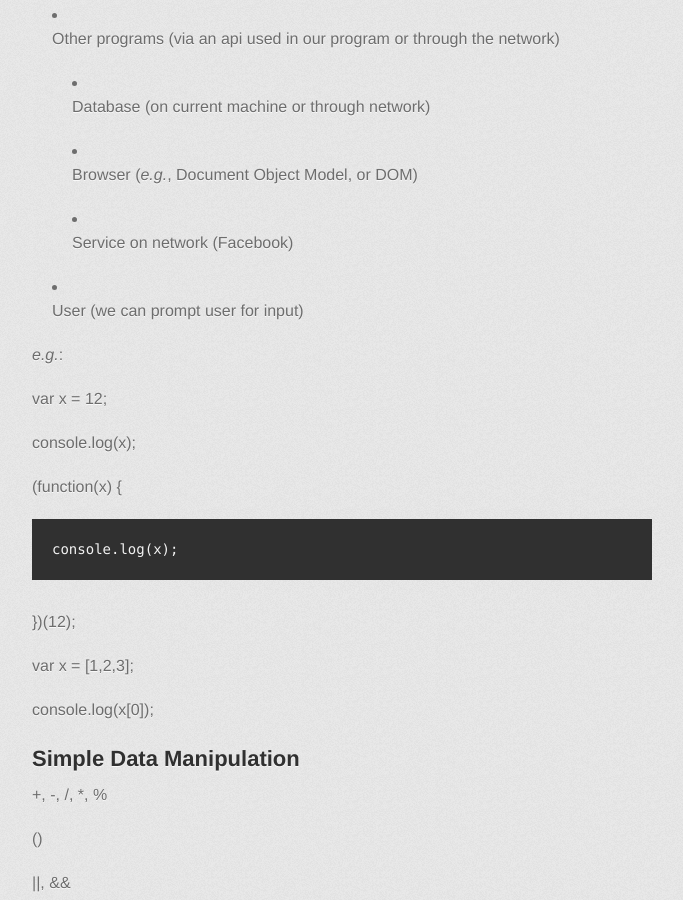
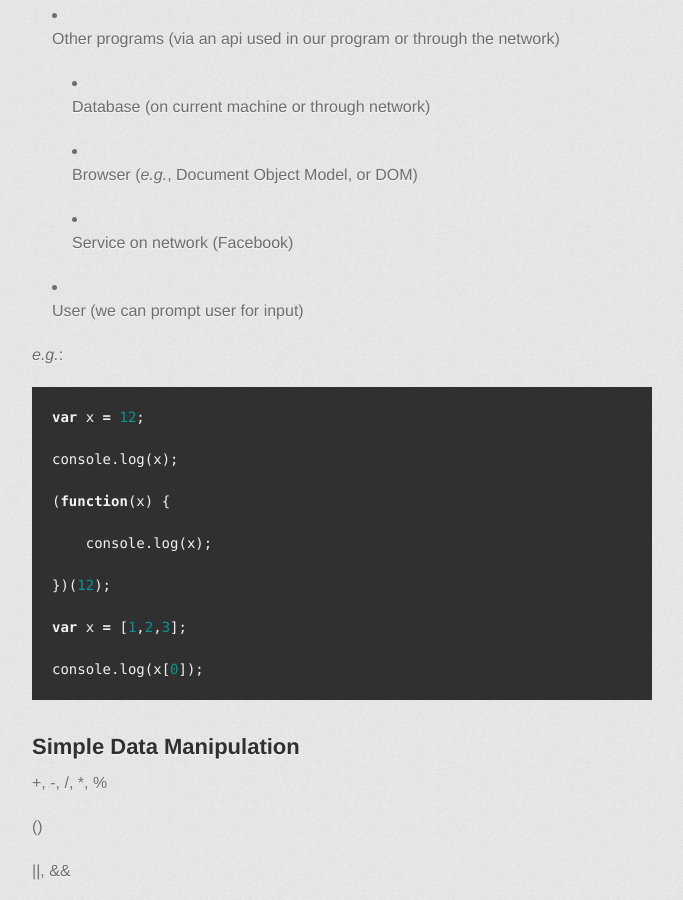
Before and after one commit to internetErik/TeachProgramming, a plain HTML site: page index.html in a window 1280 px wide. Shown: the part 3749-4649 px from the top of the page, without its empty margins (298-981 px from the left). Drawn offline with Linux system fonts and the light colour scheme; a web font is replaced by a local one.

Commit message:
Create gh-pages branch via GitHub

```diff
--- a/index.html
+++ b/index.html
@@ -160,7 +160,7 @@
 <p>Memory: data we put in local variable are manipulating direcly in our program.  This is the most essential layer for programming.</p>
 
 <ul>
-<li>var x = 2; x = x * 2; console.log(x);</li>
+<li><code>var x = 2; x = x * 2; console.log(x);</code></li>
 </ul>
 </li>
 <li>
@@ -184,20 +184,20 @@
 <li><p>User (we can prompt user for input)</p></li>
 </ul><p><em>e.g.</em>:</p>
 
-<p>var x = 12;</p>
+<div class="highlight highlight-javascript"><pre><span class="kd">var</span> <span class="nx">x</span> <span class="o">=</span> <span class="mi">12</span><span class="p">;</span>
 
-<p>console.log(x);</p>
+<span class="nx">console</span><span class="p">.</span><span class="nx">log</span><span class="p">(</span><span class="nx">x</span><span class="p">);</span>
 
-<p>(function(x) {</p>
+<span class="p">(</span><span class="kd">function</span><span class="p">(</span><span class="nx">x</span><span class="p">)</span> <span class="p">{</span>
 
-<pre><code>console.log(x);
-</code></pre>
+    <span class="nx">console</span><span class="p">.</span><span class="nx">log</span><span class="p">(</span><span class="nx">x</span><span class="p">);</span>
 
-<p>})(12);</p>
+<span class="p">})(</span><span class="mi">12</span><span class="p">);</span>
 
-<p>var x = [1,2,3];</p>
+<span class="kd">var</span> <span class="nx">x</span> <span class="o">=</span> <span class="p">[</span><span class="mi">1</span><span class="p">,</span><span class="mi">2</span><span class="p">,</span><span class="mi">3</span><span class="p">];</span>
 
-<p>console.log(x[0]);</p>
+<span class="nx">console</span><span class="p">.</span><span class="nx">log</span><span class="p">(</span><span class="nx">x</span><span class="p">[</span><span class="mi">0</span><span class="p">]);</span>
+</pre></div>
 
 <h2>
 <a name="simple-data-manipulation" class="anchor" href="#simple-data-manipulation"><span class="octicon octicon-link"></span></a>Simple Data Manipulation</h2>
```
Also changed, not shown: params.json (+1 -1 lines).
